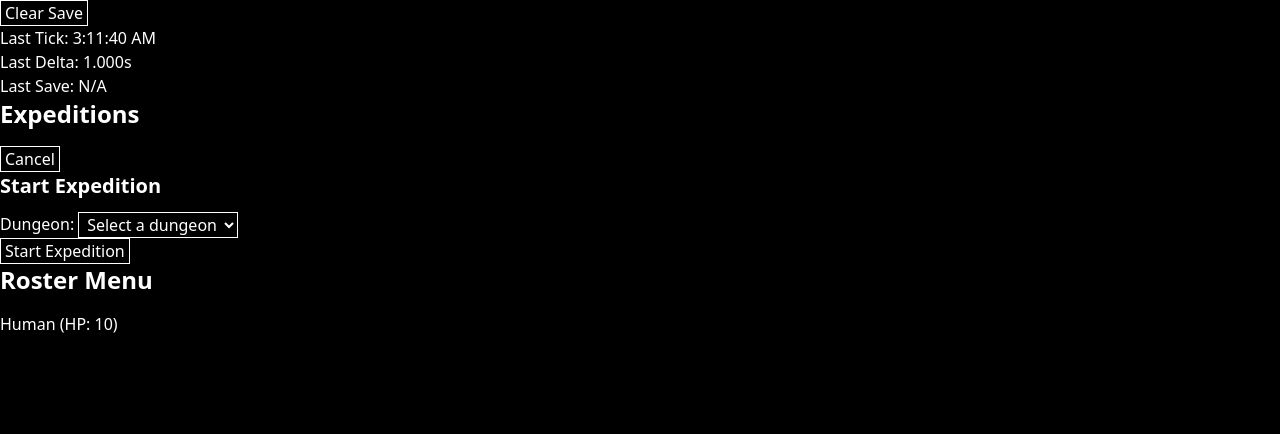
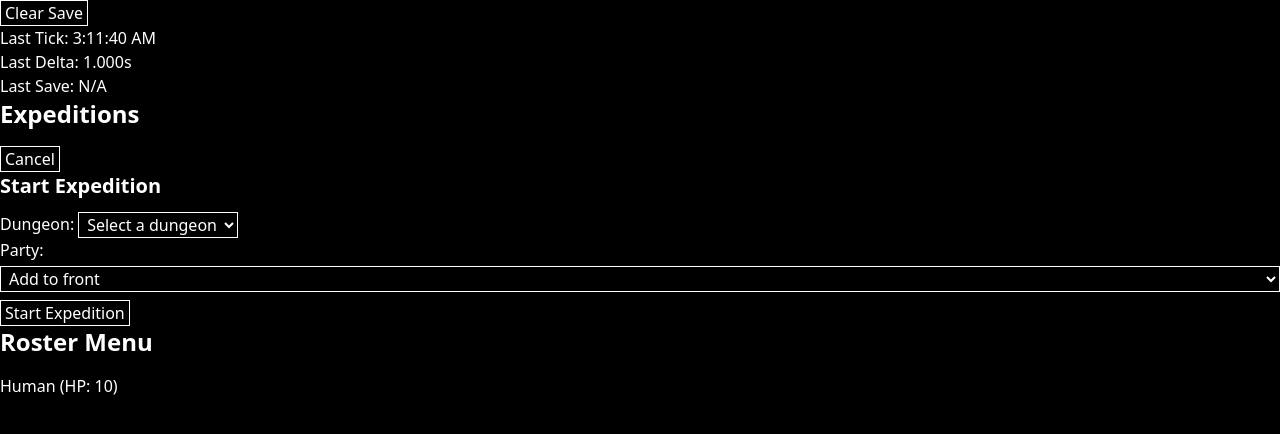
Before and after one commit to renatodellosso/guildmaster, a React (Vite) app: page / in a window 1280 px wide. Both pictures are taken after a click on the button "Create Expedition". Shown: the top 434 px of the page. Built offline with nearby package versions, Linux system fonts and the light colour scheme.

Commit message:
Add party selection to expedition menu

```diff
--- a/lib/combat.ts
+++ b/lib/combat.ts
@@ -186,12 +186,14 @@ export function handleCombatTick<TRegistryContext extends RegistryContext>(
   registryContext: TRegistryContext
 ) {
   function onVictory() {
+    console.log("Expedition victorious!");
     gameContext.expeditions = gameContext.expeditions.filter(
       (c) => c.combat !== combat
     );
   }
 
   function onDefeat() {
+    console.log("Expedition defeated!");
     gameContext.expeditions = gameContext.expeditions.filter(
       (c) => c.combat !== combat
     );
--- a/lib/content/creatures.ts
+++ b/lib/content/creatures.ts
@@ -15,6 +15,8 @@ const rawCreatures = {
         name: "Punch",
         description: "Punch an enemy",
         activate: (caster, targets) => {
+          if (targets.length === 0 || !targets[0]) return;
+          console.log("Activating Punch on", targets, "by", caster);
           targets[0].hp -= caster.hp / 4;
         },
         canActivate: () => true,
--- a/lib/creature.ts
+++ b/lib/creature.ts
@@ -22,6 +22,7 @@ export type CreatureDefinition<
 export type CreatureInstance<TDefId extends Id> = {
   id: Id;
   definitionId: TDefId;
+  name: string;
 
   hp: number;
 };
@@ -29,11 +30,13 @@ export type CreatureInstance<TDefId extends Id> = {
 export function createCreatureInstance<
   TRegistryContext extends RegistryContext,
 >(
-  defId: RegistryToCreatureId<TRegistryContext>
+  defId: RegistryToCreatureId<TRegistryContext>,
+  registry: TRegistryContext
 ): CreatureInstance<RegistryToCreatureId<TRegistryContext>> {
   return {
     id: randomId(),
     definitionId: defId,
+    name: registry.creatures[defId].name,
     hp: 100,
   };
 }
--- a/lib/expedition.ts
+++ b/lib/expedition.ts
@@ -25,7 +25,10 @@ export function startCombat<TRegistryContext extends RegistryContext>(
     (arr, e) => {
       for (let i = 0; i < e.count; i++) {
         arr.push(
-          createCreatureInstance(e.id as RegistryToCreatureId<TRegistryContext>)
+          createCreatureInstance(
+            e.id as RegistryToCreatureId<TRegistryContext>,
+            registryContext
+          )
         );
       }
       return arr;
--- /dev/null
+++ b/lib/gameStats.ts
@@ -0,0 +1,9 @@
+import { GameContext } from "./gameContext";
+import { RegistryContext } from "./registry";
+
+export function getMaxPartySize<TRegistryContext extends RegistryContext>(
+  _gameContext: GameContext<TRegistryContext>,
+  _registry: TRegistryContext
+): number {
+  return 3;
+}
--- a/lib/saveUtils.ts
+++ b/lib/saveUtils.ts
@@ -42,7 +42,12 @@ export function getDefaultSave(): Save<MainRegistryContext> {
     gameContext: {
       lastTick: Date.now(),
       roster: {
-        "creature-1": { id: "creature-1", definitionId: "human", hp: 10 },
+        "creature-1": {
+          id: "creature-1",
+          definitionId: "human",
+          name: "Test",
+          hp: 10,
+        },
       },
       expeditions: [],
     },
--- a/src/components/ExpeditionDisplay.tsx
+++ b/src/components/ExpeditionDisplay.tsx
@@ -25,9 +25,7 @@ export default function ExpeditionDisplay({
                   RegistryToCreatureId<MainRegistryContext>
                 >);
           return (
-            <li key={String(creature.id)}>
-              {String(creature.id)} - HP: {creature.hp}
-            </li>
+            <CreatureDisplay key={String(creature.id)} creature={creature} />
           );
         })}
       </ul>
@@ -41,12 +39,22 @@ export default function ExpeditionDisplay({
                   RegistryToCreatureId<MainRegistryContext>
                 >);
           return (
-            <li key={String(creature.id)}>
-              {String(creature.id)} - HP: {creature.hp}
-            </li>
+            <CreatureDisplay key={String(creature.id)} creature={creature} />
           );
         })}
       </ul>
     </div>
   );
 }
+
+function CreatureDisplay({
+  creature,
+}: {
+  creature: CreatureInstance<RegistryToCreatureId<MainRegistryContext>>;
+}) {
+  return (
+    <li>
+      {creature.name} - HP: {creature.hp}
+    </li>
+  );
+}
--- a/src/components/menus/StartExpeditionMenu.tsx
+++ b/src/components/menus/StartExpeditionMenu.tsx
@@ -1,7 +1,9 @@
 import { MainRegistryContext } from "@/lib/content/mainRegistryContext";
+import { CreatureInstance } from "@/lib/creature";
 import { createExpedition } from "@/lib/expedition";
-import { RegistryToDungeonId } from "@/lib/registry";
-import { Context } from "@/lib/utilTypes";
+import { getMaxPartySize } from "@/lib/gameStats";
+import { RegistryToCreatureId, RegistryToDungeonId } from "@/lib/registry";
+import { Context, Id } from "@/lib/utilTypes";
 import { useState } from "react";
 
 export default function StartExpeditionMenu({
@@ -14,6 +16,13 @@ export default function StartExpeditionMenu({
   const [dungeonId, setDungeonId] =
     useState<RegistryToDungeonId<MainRegistryContext>>();
   const [error, setError] = useState<string>();
+  const [party, setParty] = useState<Id[]>([]);
+
+  const availablePartyMembers = Object.values(context.game.roster).filter(
+    (member) => member.hp > 0 && !party.includes(member.id)
+  );
+
+  const maxPartySize = getMaxPartySize(context.game, context.registry);
 
   function start() {
     if (!dungeonId) {
@@ -26,8 +35,18 @@ export default function StartExpeditionMenu({
       return;
     }
 
+    if (party.length === 0) {
+      setError("No party members selected");
+      return;
+    }
+
+    if (party.length > maxPartySize) {
+      setError(`Party size cannot exceed ${maxPartySize}`);
+      return;
+    }
+
     context.game.expeditions.push(
-      createExpedition(dungeonId, [], context.registry)
+      createExpedition(dungeonId, party, context.registry)
     );
     context.updateGameState();
 
@@ -50,8 +69,78 @@ export default function StartExpeditionMenu({
           ))}
         </select>
       </div>
+      <div className="flex flex-col gap-1 mb-2">
+        <p>Party:</p>
+        {party.length < maxPartySize && (
+          <PartyMemberSelector
+            availableMembers={availablePartyMembers}
+            currentText={"Add to front"}
+            onChange={(newSelected) => {
+              setParty([newSelected, ...party]);
+            }}
+          />
+        )}
+        {party.map((memberId) => (
+          <PartyMemberSelector
+            key={String(memberId)}
+            availableMembers={availablePartyMembers}
+            currentText={context.game.roster[memberId].name}
+            onChange={(newSelected) => {
+              setParty(party.map((id) => (id === memberId ? newSelected : id)));
+            }}
+          />
+        ))}
+        {party.length >= 1 && party.length < maxPartySize && (
+          <PartyMemberSelector
+            availableMembers={availablePartyMembers}
+            currentText={"Add to back"}
+            onChange={(newSelected) => {
+              setParty([...party, newSelected]);
+            }}
+          />
+        )}
+      </div>
       <button onClick={start}>Start Expedition</button>
       {error && <p className="text-red-500">{error}</p>}
     </div>
   );
 }
+
+function PartyMemberSelector({
+  availableMembers,
+  currentText,
+  onChange,
+}: {
+  availableMembers: CreatureInstance<
+    RegistryToCreatureId<MainRegistryContext>
+  >[];
+  currentText: string;
+  onChange: (newSelected: Id) => void;
+}) {
+  return (
+    <select
+      onChange={(e) => {
+        const selectedName = e.target.value;
+        const selected = availableMembers.find(
+          (member) => member.name === selectedName
+        );
+
+        if (!selected) {
+          throw new Error("Selected member not found");
+        }
+
+        onChange(selected.id);
+      }}
+      defaultValue={"current"}
+    >
+      <option value={"current"}>
+        {currentText}
+      </option>
+      {availableMembers.map((member) => (
+        <option key={String(member.id)} value={member.name}>
+          {member.name}
+        </option>
+      ))}
+    </select>
+  );
+}
```
Also changed, not shown: 1 other file (tests, documents, lock files or other folders).
